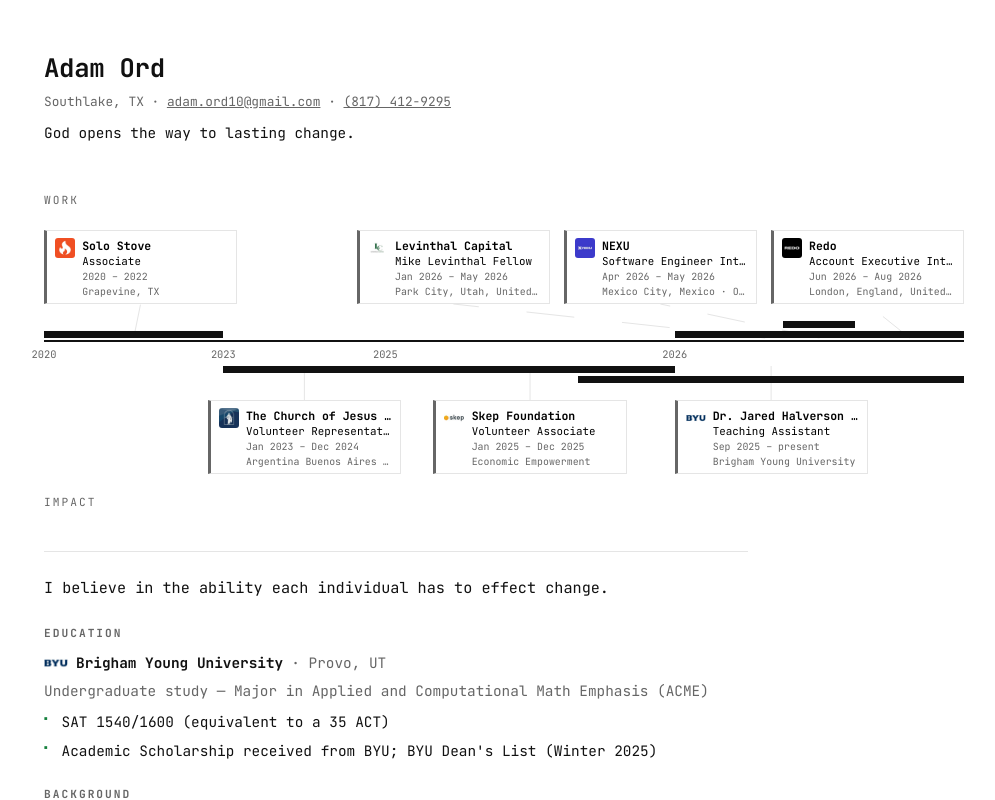
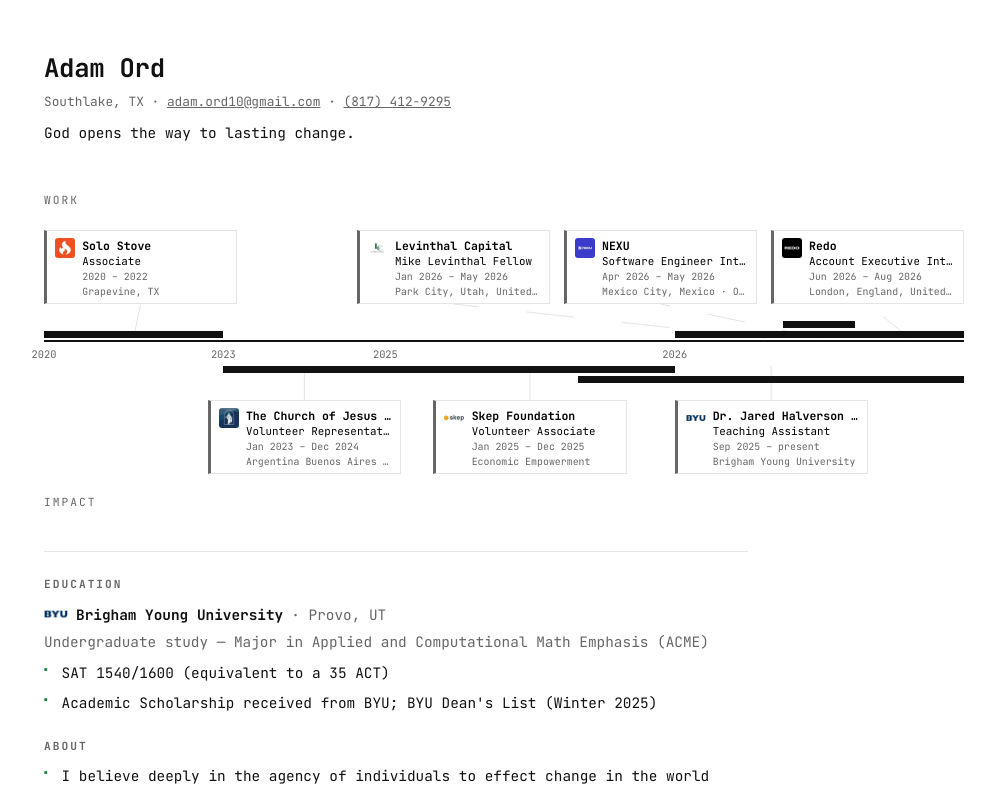
Before and after one commit to adamord10/adam-resume, a Next.js app: page / in a window 1280 px wide. Shown: the top 800 px of the page, without its empty margins (136-1131 px from the left). Built offline with nearby package versions, Linux system fonts and the light colour scheme.

Commit message:
feat: about becomes a bulleted section between education and background
Co-Authored-By: Claude Fable 5 <noreply@anthropic.com>
Claude-Session: https://claude.ai/code/session_015ozDhNpRMWuGQfja7oLcri

```diff
--- a/src/components/PortfolioApp.module.css
+++ b/src/components/PortfolioApp.module.css
@@ -62,11 +62,6 @@
 .footerLinks {
   display: flex;
   gap: 1.5rem;
-}
-
-.aboutIntro {
-  font-size: 0.95rem;
-  margin-bottom: 1.5rem;
 }
 
 .aboutBlock {
--- a/src/components/PortfolioApp.tsx
+++ b/src/components/PortfolioApp.tsx
@@ -76,11 +76,6 @@ export default function PortfolioApp({ nowYm }: { nowYm: string }) {
         </>
       ) : (
         <section className={styles.about}>
-          {profile.about.map((p, i) => (
-            <p key={i} className={styles.aboutIntro}>
-              {p}
-            </p>
-          ))}
           <div className={styles.aboutBlock}>
             <h2 className={styles.aboutHeading}>education</h2>
             <div className={styles.eduTitleRow}>
@@ -92,6 +87,14 @@ export default function PortfolioApp({ nowYm }: { nowYm: string }) {
             <ul className={styles.aboutList}>
               {background.education.bullets.map((b, i) => (
                 <li key={i}>{b}</li>
+              ))}
+            </ul>
+          </div>
+          <div className={styles.aboutBlock}>
+            <h2 className={styles.aboutHeading}>about</h2>
+            <ul className={styles.aboutList}>
+              {profile.about.map((p, i) => (
+                <li key={i}>{p}</li>
               ))}
             </ul>
           </div>
--- a/src/content/profile.ts
+++ b/src/content/profile.ts
@@ -5,7 +5,7 @@ export const profile = {
   location: 'Southlake, TX',
   phone: '(817) 412-9295',
   phoneHref: 'sms:+18174129295',
-  about: ['I believe in the ability each individual has to effect change.'],
+  about: ['I believe deeply in the agency of individuals to effect change in the world'],
   email: 'adam.ord10@gmail.com',
   linkedin: 'https://www.linkedin.com/in/adam-ord-37580b236/',
   github: 'https://github.com/adamord10',
```
